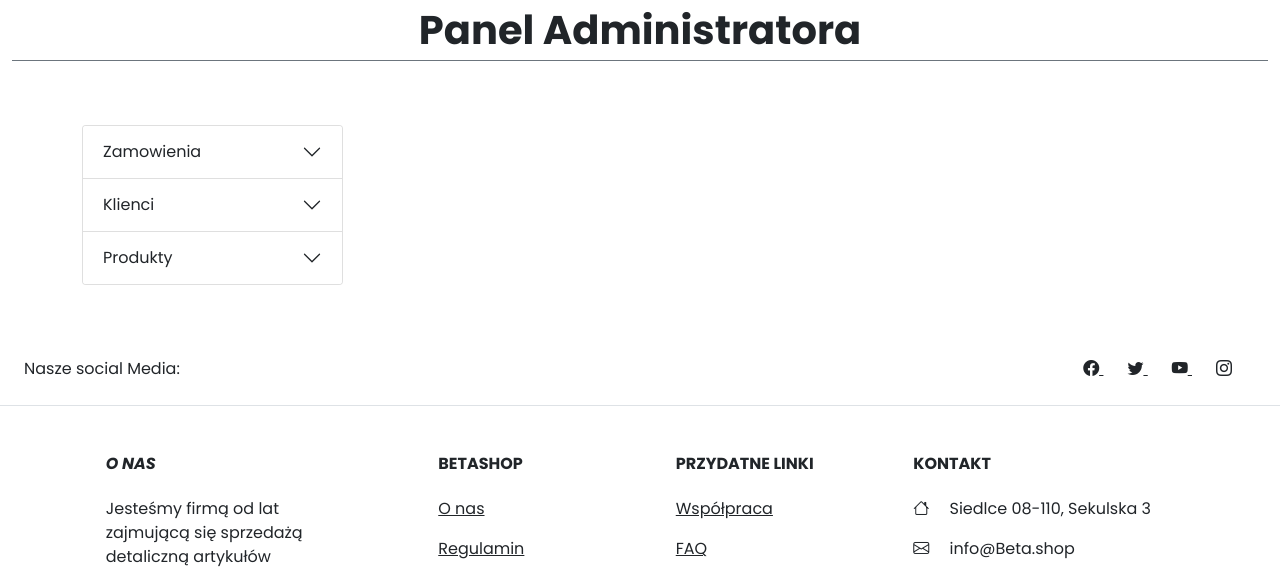
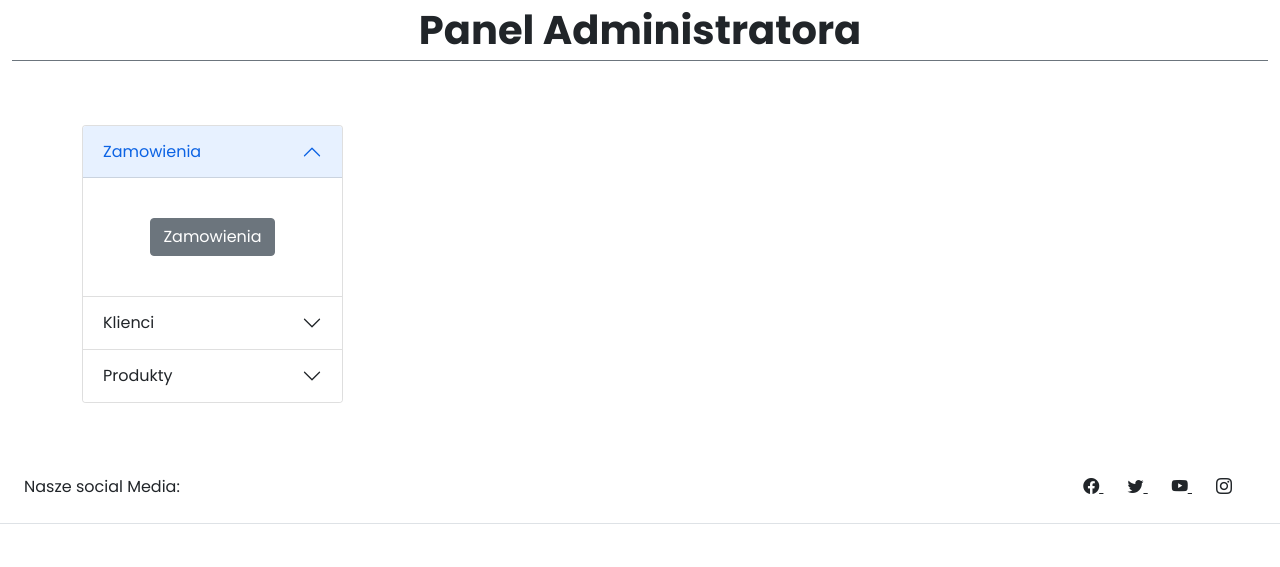
Before and after one commit to MateuszNaumiuk/Store, a PHP site: page /zarzadzanie.php in a window 1280 px wide. Shown: the part 112-679 px from the top of the page. Run offline with PHP 8.4, Linux system fonts and the light colour scheme.

Commit message:
Update zarzadzanie.php

```diff
--- a/zarzadzanie.php
+++ b/zarzadzanie.php
@@ -20,11 +20,11 @@
                         <div class="accordion" id="accordionExample">
                             <div class="accordion-item">
                                 <h2 class="accordion-header" id="headingOne">
-                                    <button class="accordion-button collapsed" type="button" data-bs-toggle="collapse" data-bs-target="#collapseOne" aria-expanded="true" aria-controls="collapseOne">
+                                    <button class="accordion-button" type="button" data-bs-toggle="collapse" data-bs-target="#collapseOne" aria-expanded="true" aria-controls="collapseOne">
                                         Zamowienia
                                     </button>
                                 </h2>
-                                <div id="collapseOne" class="accordion-collapse collapse" aria-labelledby="headingOne" data-bs-parent="#accordionExample">
+                                <div id="collapseOne" class="accordion-collapse collapse show" aria-labelledby="headingOne" data-bs-parent="#accordionExample">
                                     <div class="accordion-body">
                                         <button type="submit" name="zamowienia" value="zamowienia" class="btn btn-secondary my-4">Zamowienia</button><br>
                                     </div>
@@ -63,6 +63,7 @@
                     ?>
                         <div class="col-12">
                             <h3 class="my-3 text-center"><b>Zamówienia</b></h3>
+                            <div class="table-responsive">
                             <table class="table">
                                 <thead class="thead-dark">
                                     <tr>
@@ -98,12 +99,14 @@
                                     ?>
                                 </tbody>
                             </table>
+                            </div>
                         </div>
                     <?php
                     } else if (isset($_POST['klienci'])) {
                     ?>
                         <div class="col-12">
                             <h3 class="my-3 text-center"><b>Klienci</b></h3>
+                            <div class="table-responsive">
                             <table class="table">
                                 <thead class="thead-dark">
                                     <tr>
@@ -149,12 +152,14 @@
                                     ?>
                                 </tbody>
                             </table>
+                            </div>
                         </div>
                     <?php
                     } else if (isset($_POST['products'])) {
                     ?>
                         <div class="col-12">
                             <h3 class="my-3 text-center"><b>Produkty</b></h3>
+                            <div class="table-responsive">
                             <table class="table">
                                 <thead class="thead-dark">
                                     <tr>
@@ -192,6 +197,7 @@
                                     ?>
                                 </tbody>
                             </table>
+                            </div>
                         </div>
                     <?php
                     }
```
